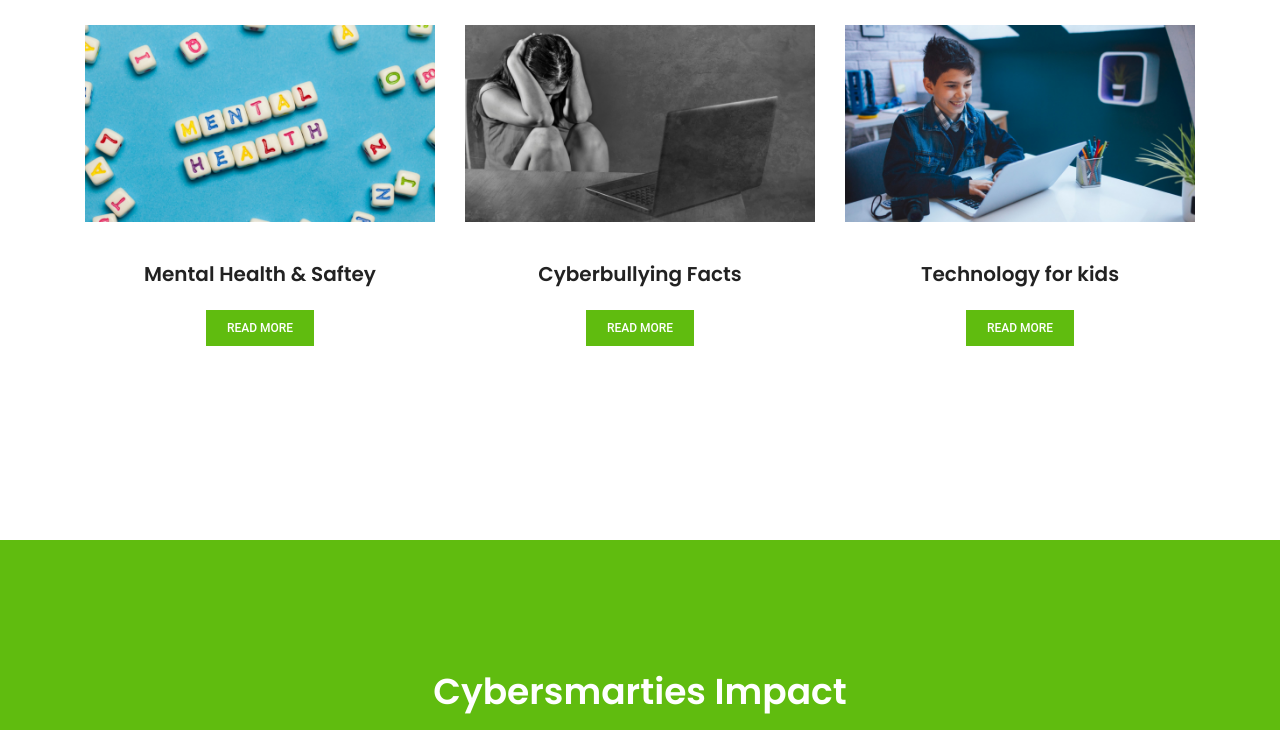
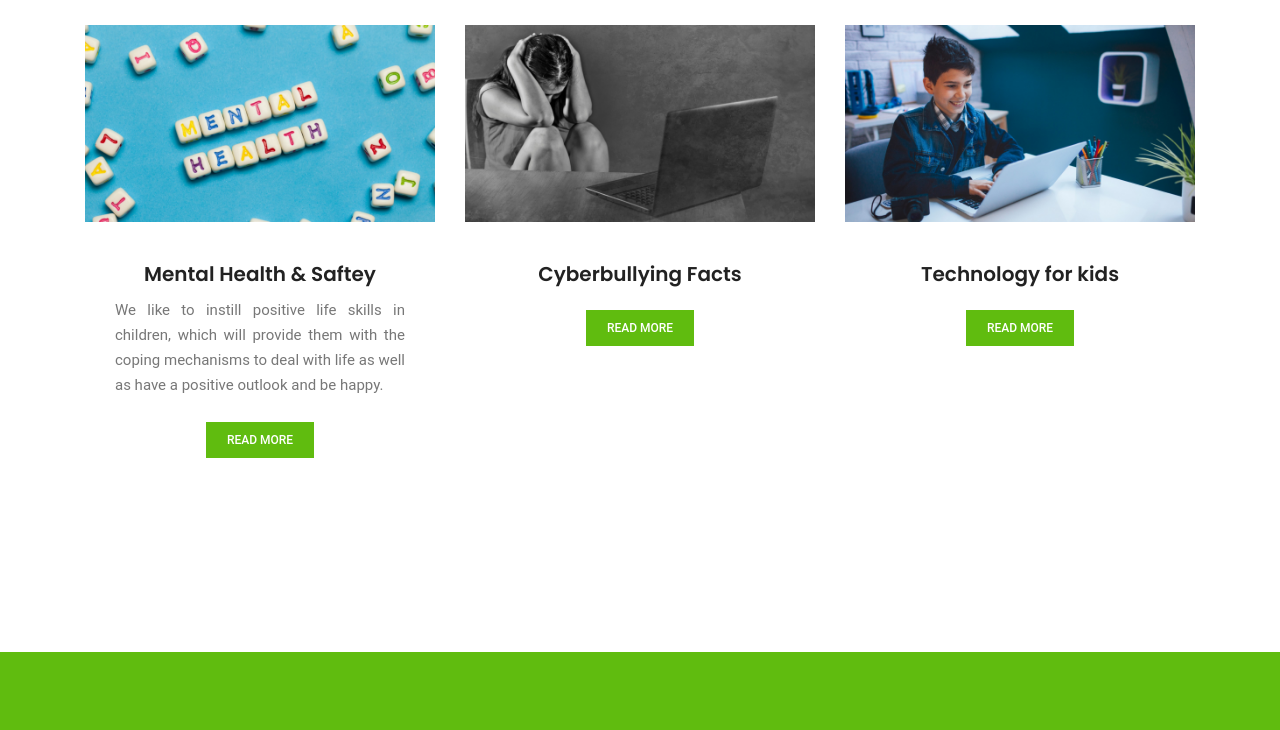
Before and after one commit to midhunsushil/Cybersmarties_Donation, a plain HTML site: page index.html in a window 1280 px wide. Shown: the part 1866-2596 px from the top of the page. Drawn offline with nearby package versions, Linux system fonts and the light colour scheme; some packages are replaced by stand-ins of ours.

Commit message:
-Minor change

```diff
--- a/css/style(edited).css
+++ b/css/style(edited).css
@@ -140,17 +140,20 @@
   text-align: center
 }
 
+.home_page.features_causes .card-text {
+  text-align: justify;
+}
 .causes_area.academy .cause-1 {
   background: #145DA0;
   color: white;
 }
 
+.causes_area.academy .cause-2 {
+  background: #d2691e;
+}
+
 .causes_area.academy .single_causes, .causes_area.academy .single_causes h3 {
   color: white;
-}
-
-.causes_area.academy .cause-2 {
-  background: #46211A;
 }
 
 .single_causes.cause-1 {
--- a/index.html
+++ b/index.html
@@ -146,7 +146,7 @@
   <!--================ End Causes Area =================-->
 
   <!--================ Start Features Cause section =================-->
-  <section class="features_causes">
+  <section class="features_causes home_page">
     <div class="container">
       <div class="main_title">
         <h2 class="text-uppercase">What we can do</h2>
@@ -161,9 +161,10 @@
               </figure>
               <div class="card_inner_body">
                 <h4 class="card-title">Mental Health & Saftey</h4>
-                <!-- <p class="card-text">
-                  Be tree their face won't appear day waters moved fourth in they're divide don't a you were man face god.
-                </p> -->
+                <p class="card-text">
+                  We like to instill positive life skills in children, which will provide them with
+                  the coping mechanisms to deal with life as well as have a positive outlook and be happy.
+                </p>
                 <div class="my-4 d-flex donation justify-content-center">
                   <!-- <button type="button" class="primary_btn" data-bs-toggle="modal" data-bs-target="#modal-1" >donate</button> -->
                   <button type="button" class="primary_btn" data-toggle="modal" data-target="#modal-1">
```
